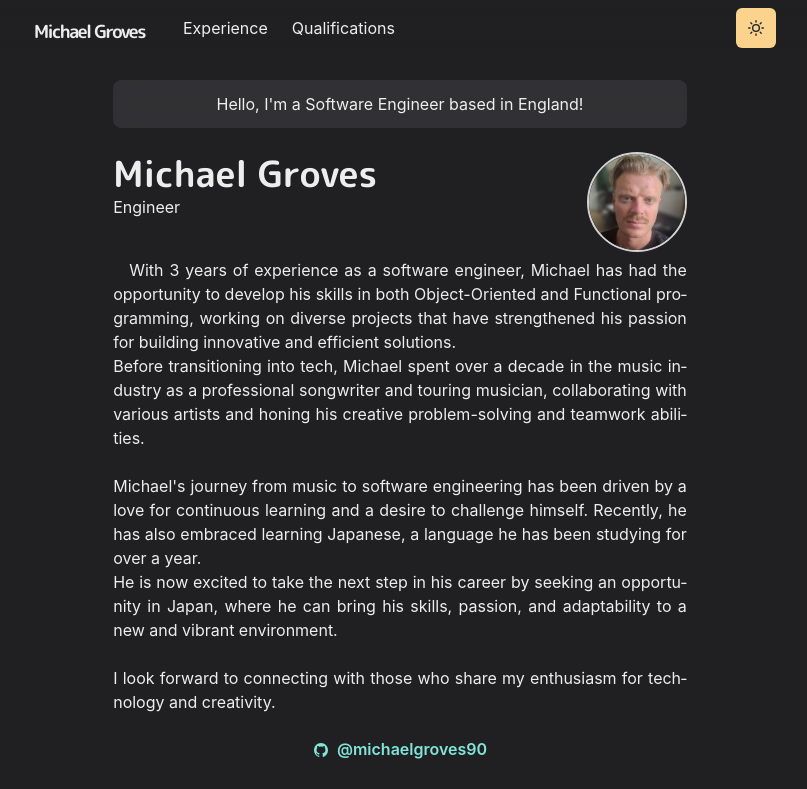
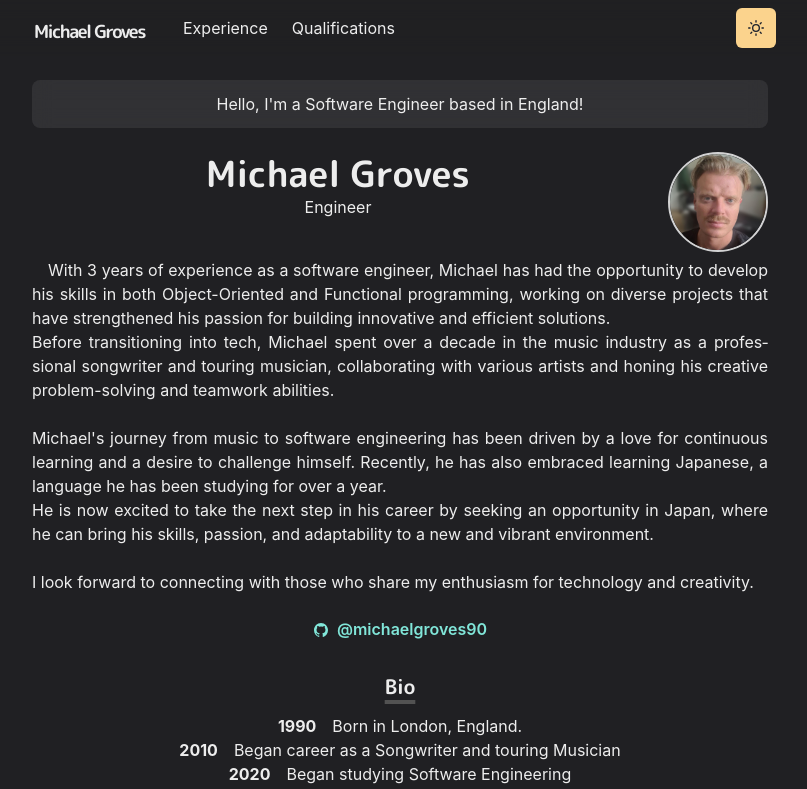
Before and after one commit to michaelgroves90/michael-groves, a Next.js app: page / in a window 1280 px wide. Shown: the top 789 px of the page, without its empty margins (240-1047 px from the left). Built offline with nearby package versions, Linux system fonts and the light colour scheme.

Commit message:
width fixed

```diff
--- a/components/layouts/article.js
+++ b/components/layouts/article.js
@@ -9,7 +9,7 @@ const variants = {
 }
 
 const Layout = ({ children, title }) => {
-  const t = `${title} - Takuya Matsuyama`
+  const t = `${title} - Michael Groves`
   return (
     <motion.article
       initial="hidden"
--- a/components/layouts/main.js
+++ b/components/layouts/main.js
@@ -23,7 +23,13 @@ const Main = ({ children, router }) => {
 
       <NavBar path={router.asPath} />
 
-      <Container maxW="700" pt={20}>
+      <Container
+        maxW="full"
+        pt={20}
+        // wrap="wrap"
+        align="center"
+        // w="100%"
+      >
 
         {children}
 
--- a/pages/experience.js
+++ b/pages/experience.js
@@ -6,7 +6,7 @@ import { BioSection, BioYear } from '../components/bio'
 
 const Experience = () => (
   <Layout title="Experience">
-    <Container>
+    <Container maxW="container.md">
       <Heading as="h3" fontSize={20} mb={4}>
         Experience
       </Heading>
--- a/pages/index.js
+++ b/pages/index.js
@@ -15,7 +15,7 @@ import Image from 'next/image'
 
 const Home = () => (
   <Layout>
-    <Container>
+    <Container maxW="container.md">
       <Box
         borderRadius="lg"
         mb={6}
--- a/pages/qualifications.js
+++ b/pages/qualifications.js
@@ -5,7 +5,7 @@ import { BioSection, BioYear } from '../components/bio'
 
 const Qualifications = () => (
   <Layout title="Wallpaper Packs">
-    <Container>
+    <Container maxW="container.md">
       <Heading as="h3" fontSize={20} mb={4}>
         Qualifications
       </Heading>
```
